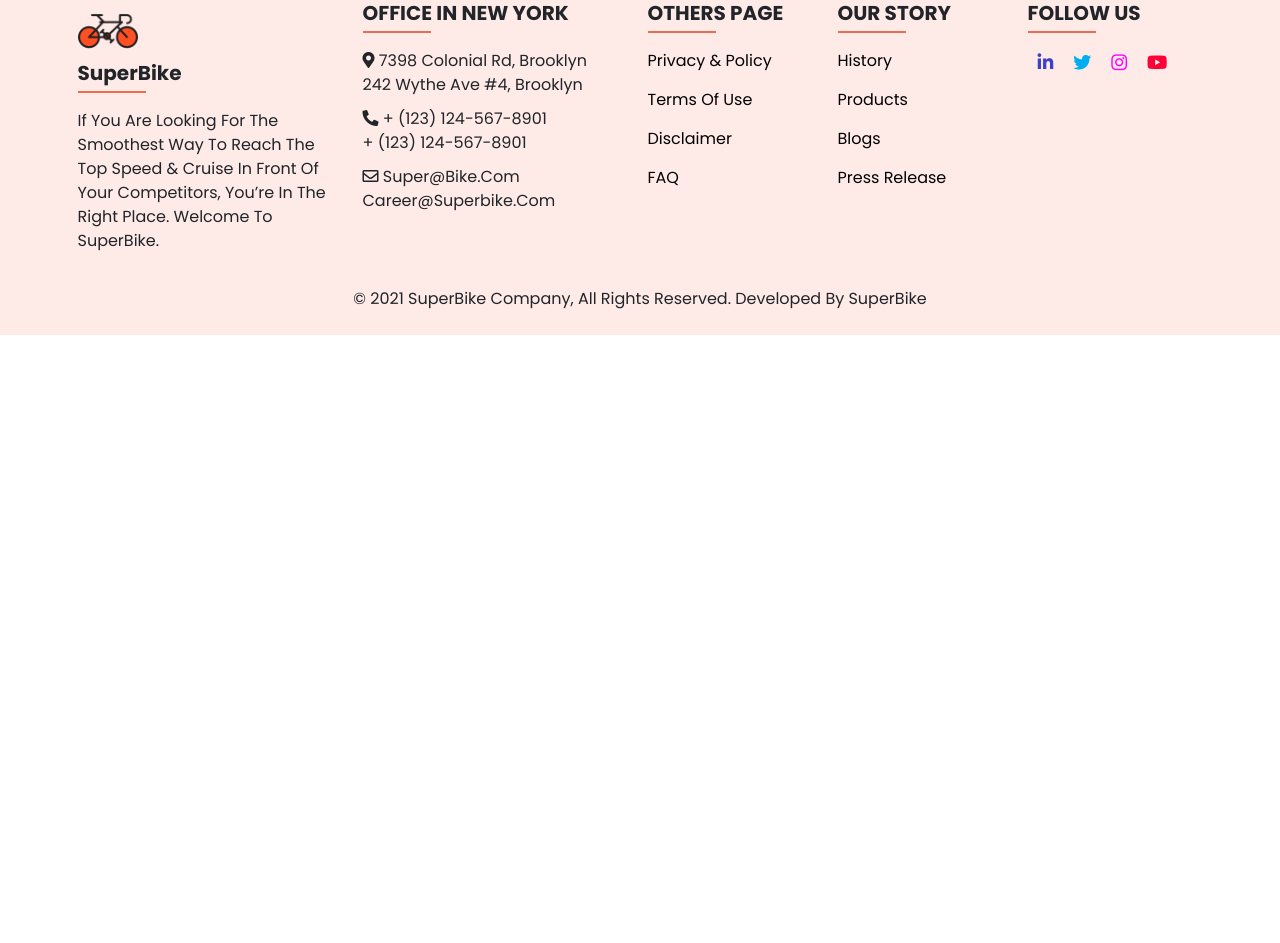
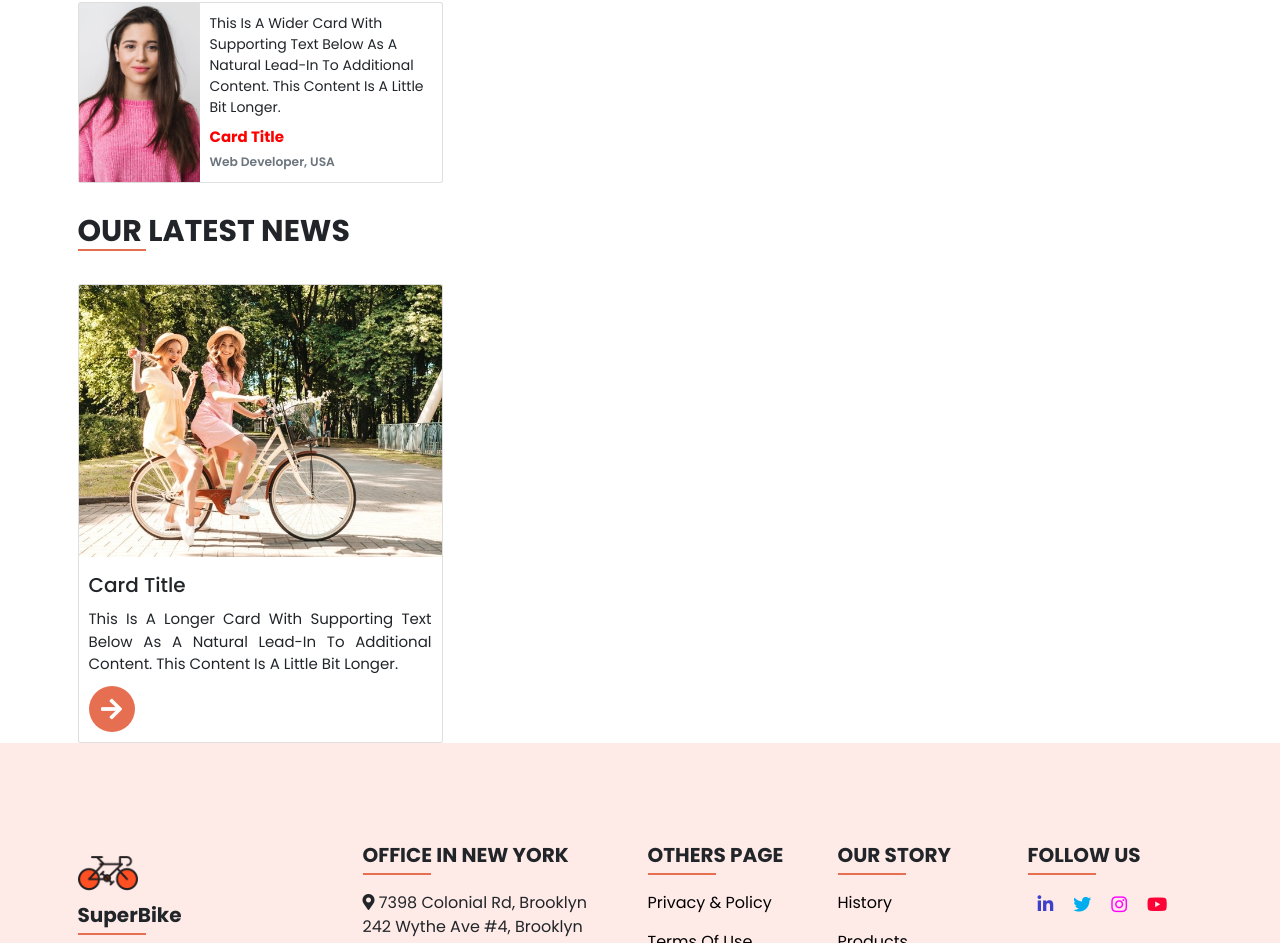
Before and after one commit to Sanjoy1210/SuperBike, a React (Create React App) app: page / in a window 1280 px wide. Shown: the part 1619-2562 px from the top of the page. Before the commit the page ends 1954 px from the top, so only its background shows below. Built offline with nearby package versions, Linux system fonts and the light colour scheme.

Commit message:
review and latest news ready

```diff
--- a/src/App.css
+++ b/src/App.css
@@ -14,11 +14,6 @@ html {
   font-size: 62.5%;
   scroll-padding: 5.5rem;
   scroll-behavior: smooth;
-}
-
-.section-title {
-  font-size: 3rem;
-  text-align: center;
 }
 
 .App {
--- a/src/Pages/Home/Home/Home.js
+++ b/src/Pages/Home/Home/Home.js
@@ -2,7 +2,9 @@ import React from 'react';
 import Footer from '../../Shared/Footer/Footer';
 import Navigation from '../../Shared/Navigation/Navigation';
 import Banner from '../Banner/Banner';
+import LatestNews from '../LatestNews/LatestNews';
 import Products from '../Products/Products';
+import Reviews from '../Reviews/Reviews';
 
 const Home = () => {
   return (
@@ -10,6 +12,8 @@ const Home = () => {
       <Navigation />
       <Banner />
       <Products />
+      <Reviews />
+      <LatestNews />
       <Footer />
     </div>
   );
--- /dev/null
+++ b/src/Pages/Home/LatestNews/LatestNews.js
@@ -0,0 +1,20 @@
+import React from 'react';
+import { Container, Row } from 'react-bootstrap';
+import SingleNews from '../SingleNews/SingleNews';
+
+const LatestNews = () => {
+  return (
+    <div className="latest-news-section">
+      <div className="latest-news-section-wrapper">
+        <Container>
+          <h3 className="section-title">Our Latest News</h3>
+          <Row xs={1} md={2} lg={3} className="g-4">
+            <SingleNews />
+          </Row>
+        </Container>
+      </div>
+    </div>
+  );
+};
+
+export default LatestNews;
--- a/src/Pages/Home/Product/Product.css
+++ b/src/Pages/Home/Product/Product.css
@@ -1,18 +1,20 @@
-.card-body {
+.single-product .card-body {
   padding: 24px 10px 10px!important;
 }
 
-.card-title {
+.single-product .card-title,
+.single-news .card-title {
   font-size: 20px!important;
   line-height: 1.8!important;
 }
 
-.card-text {
+.single-product .card-text,
+.single-news .card-text {
   font-size: 15px;
   text-align: justify;
 }
 
-.card-img-top {
+.single-product .card-img-top {
   padding-top: 20px;
 }
 
--- a/src/Pages/Home/Products/Products.css
+++ b/src/Pages/Home/Products/Products.css
@@ -3,13 +3,14 @@
   position: relative;
 }
 
-.products-area h3 {
+.section-title {
   font-size: 3rem;
   font-weight: 700;
   padding-bottom: 30px;
+  text-transform: uppercase;
 }
 
-.products-area h3::after {
+.section-title::after {
   content: "";
   position: absolute;
   /* bottom: -8px; */
--- a/src/Pages/Home/Products/Products.js
+++ b/src/Pages/Home/Products/Products.js
@@ -8,7 +8,7 @@ const Products = () => {
     <div className="products-area">
       <div className="products-area-wrapper">
         <Container>
-          <h3>FEATURED PRODUCTS</h3>
+          <h3 className="section-title">FEATURED PRODUCTS</h3>
           <Row xs={1} md={2} lg={4} className="g-4">
             <Product />
           </Row>
--- /dev/null
+++ b/src/Pages/Home/Review/Review.css
@@ -0,0 +1,41 @@
+/* .customer-img {
+  margin-right: 10px;
+} */
+
+.single-review {
+  border-radius: 10px 0 0 10px;
+  overflow: hidden;
+}
+
+.customer-img img {
+  height: 100%!important;
+  object-fit: cover;
+}
+
+.review-content {
+  font-size: 14px;
+  text-align: left;
+}
+
+.customer-name {
+  font-size: 15px;
+  font-weight: 700;
+  color: red;
+}
+
+.customer-role {
+  font-size: 14px;
+  font-weight: 600;
+  color: gray;
+}
+
+@media only screen and (max-width: 668px) {
+  .customer-img img {
+    width: 200px!important;
+    height: 200px!important;
+    border-radius: 150px;
+    margin: auto;
+    display: block;
+    padding: 10px;
+  }
+}
--- /dev/null
+++ b/src/Pages/Home/Review/Review.js
@@ -0,0 +1,30 @@
+import React from 'react';
+import { Col } from 'react-bootstrap';
+import customer from '../../../images/customer-1.jpg';
+import './Review.css';
+
+const Review = ({ idn }) => {
+  return (
+    <Col xs={12} md={6} lg={4} className="single-review">
+      <div class="card" style={{ maxWidth: "540px" }}>
+        <div class="row g-0">
+          <div class="col-md-4 customer-img">
+            <img src={customer} class="w-100" alt="..." />
+          </div>
+          <div class="col-md-8">
+            <div class="card-body">
+              <p class="card-text review-content">This is a wider card with supporting text below as a natural lead-in to additional content. This content is a little bit longer.</p>
+              <h5 class="card-title customer-name">Card title</h5>
+              <p class="card-text customer-role"><small class="text-muted">Web Developer, USA</small></p>
+            </div>
+          </div>
+        </div>
+      </div>
+    </Col>
+  );
+};
+
+export default Review;
+
+// d-md-flex bg-light rounded p-4 md-p-0
+// pt-4 md-p-3 text-center md-text-left space-y-4
--- /dev/null
+++ b/src/Pages/Home/Reviews/Reviews.js
@@ -0,0 +1,21 @@
+import React from 'react';
+import { Carousel, Container, Row } from 'react-bootstrap';
+import Review from '../Review/Review';
+import customer from '../../../images/customer-1.jpg';
+
+const Reviews = () => {
+  return (
+    <div className="reviews-section py-5">
+      <div className="reviews-section-wrapper">
+        <Container>
+          <h3 className="section-title">What our customers say</h3>
+          <Row>
+            <Review />
+          </Row>
+        </Container>
+      </div>
+    </div>
+  );
+};
+
+export default Reviews;
--- /dev/null
+++ b/src/Pages/Home/SingleNews/SingleNews.js
@@ -0,0 +1,28 @@
+import React from 'react';
+import { Button, Card, Col } from 'react-bootstrap';
+import fun from '../../../images/fun.jpg';
+
+const SingleNews = () => {
+  return (
+    <Col className="single-news">
+      <Card>
+        <Card.Img variant="top" src={fun} />
+        <Card.Body>
+          <Card.Title>Card title</Card.Title>
+          <Card.Text>
+            This is a longer card with supporting text below as a natural
+            lead-in to additional content. This content is a little bit longer.
+          </Card.Text>
+          <div className="fancy-button">
+            <Button className="expand-btn">
+              <span>Read More</span>
+              <i className="fas fa-arrow-right"></i>
+            </Button>{' '}
+          </div>
+        </Card.Body>
+      </Card>
+    </Col>
+  );
+};
+
+export default SingleNews;
--- a/src/Pages/Shared/Footer/Footer.css
+++ b/src/Pages/Shared/Footer/Footer.css
@@ -72,7 +72,8 @@
 }
 
 @media only screen and (max-width: 991px) {
-  div:not(:last-child) {
+  .our-story,
+  .office-location {
     margin-bottom: 20px;
   }
   .footer-area p {
--- a/src/Pages/Shared/Footer/Footer.js
+++ b/src/Pages/Shared/Footer/Footer.js
@@ -20,7 +20,7 @@ const Footer = () => {
               </div>
             </Col>
             <Col xs={12} md={5} lg={3} className="offset-md-1 offset-lg-0">
-              <div>
+              <div className="office-location">
                 <h4>OFFICE IN NEW YORK</h4>
                 <p><i className="fas fa-map-marker-alt"></i> 7398 Colonial Rd, Brooklyn <br /> 242 Wythe Ave #4, Brooklyn </p>
                 <p><i className="fas fa-phone-alt"></i> + (123) 124-567-8901 <br /> + (123) 124-567-8901 </p>
```
Also changed, not shown: src/images/customer-1.jpg (added), src/images/fun.jpg (added).
